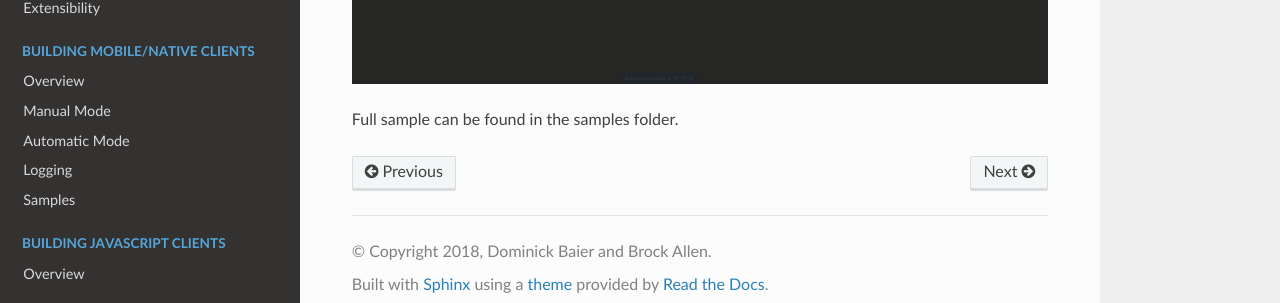
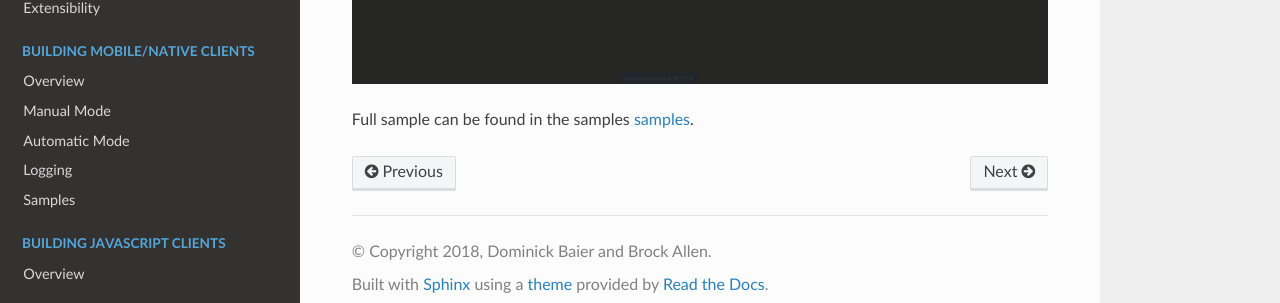
Before and after one commit to IdentityModel/Documentation, a Sphinx documentation site: the page built from docs/aspnetcore/worker.rst, in a window 1280 px wide and 900 px high, scrolled down 1664 px. Shown: the part 579-882 px from the top of the window. Built offline with Sphinx 7.4.7 and the Read the Docs theme 2.0.0, drawn with Linux system fonts in a browser that asks for light colours.

Commit message:
add link to samples

```diff
--- a/docs/aspnetcore/worker.rst
+++ b/docs/aspnetcore/worker.rst
@@ -86,4 +86,4 @@ You can use use one of the various ways to obtain an HTTP client with the handle
 
 .. image:: images/Worker.gif
 
-Full sample can be found in the samples folder.
+Full sample can be found in the samples `samples <https://github.com/IdentityModel/IdentityModel.AspNetCore>`_.
```
